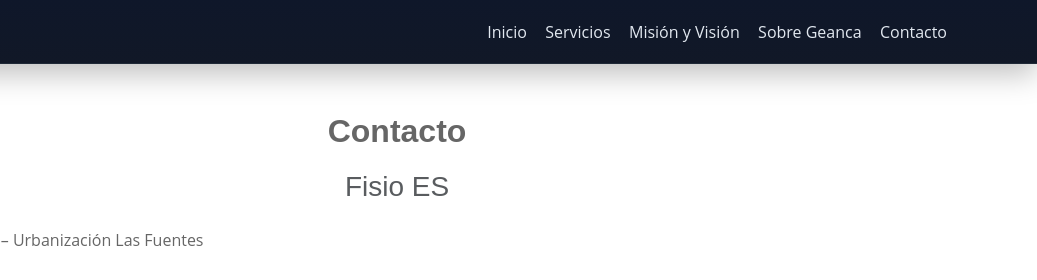
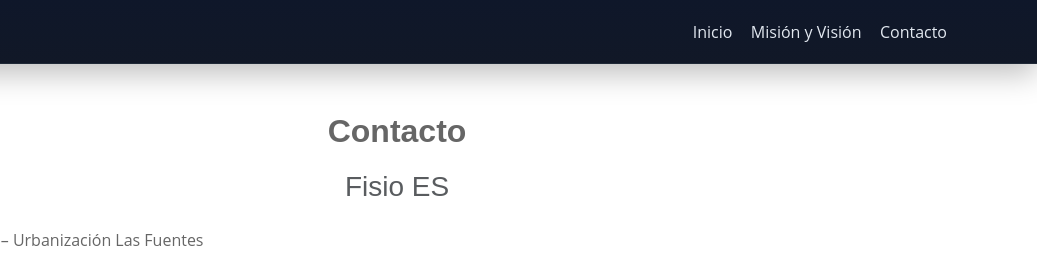
Before and after one commit to Goloox/FisioES, a plain HTML site: page Contact.html in a window 1280 px wide. Shown: the top 280 px of the page, 243-1280 px from the left. Drawn offline with nearby package versions, Linux system fonts and the light colour scheme; no server answers.

Commit message:
Update Contact.html

```diff
--- a/Contact.html
+++ b/Contact.html
@@ -35,9 +35,7 @@
     <div class="collapse navbar-collapse" id="mainNavbar">
       <ul class="navbar-nav ms-auto mb-2 mb-lg-0">
         <li class="nav-item"><a class="nav-link" href="Default.html">Inicio</a></li>
-        <li class="nav-item"><a class="nav-link" href="servicios.html">Servicios</a></li>
         <li class="nav-item"><a class="nav-link" href="mision-vision.html">Misión y Visión</a></li>
-        <li class="nav-item"><a class="nav-link" href="sobre-geanca.html">Sobre Geanca</a></li>
         <li class="nav-item"><a class="nav-link" href="contacto.html">Contacto</a></li>
       </ul>
     </div>
```
